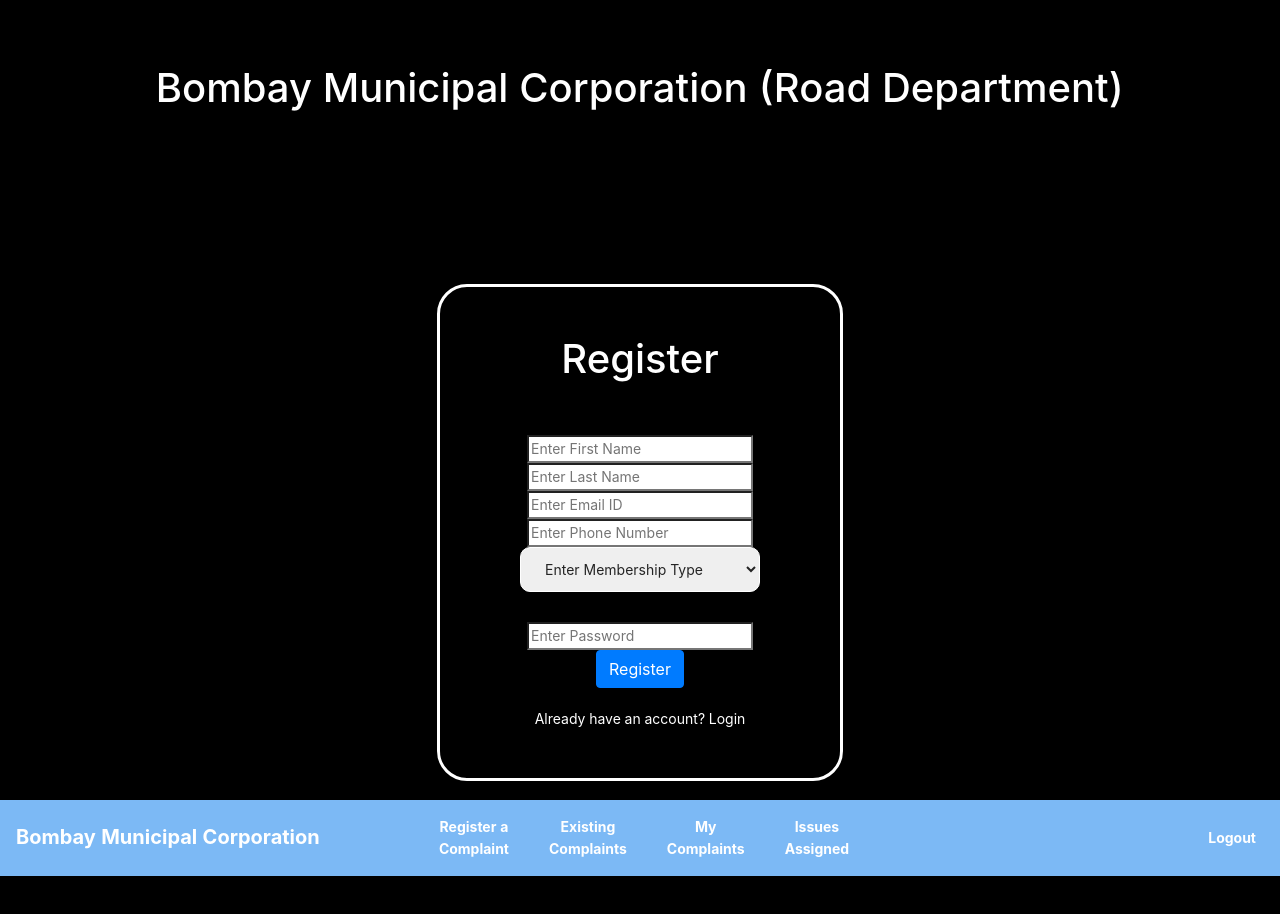
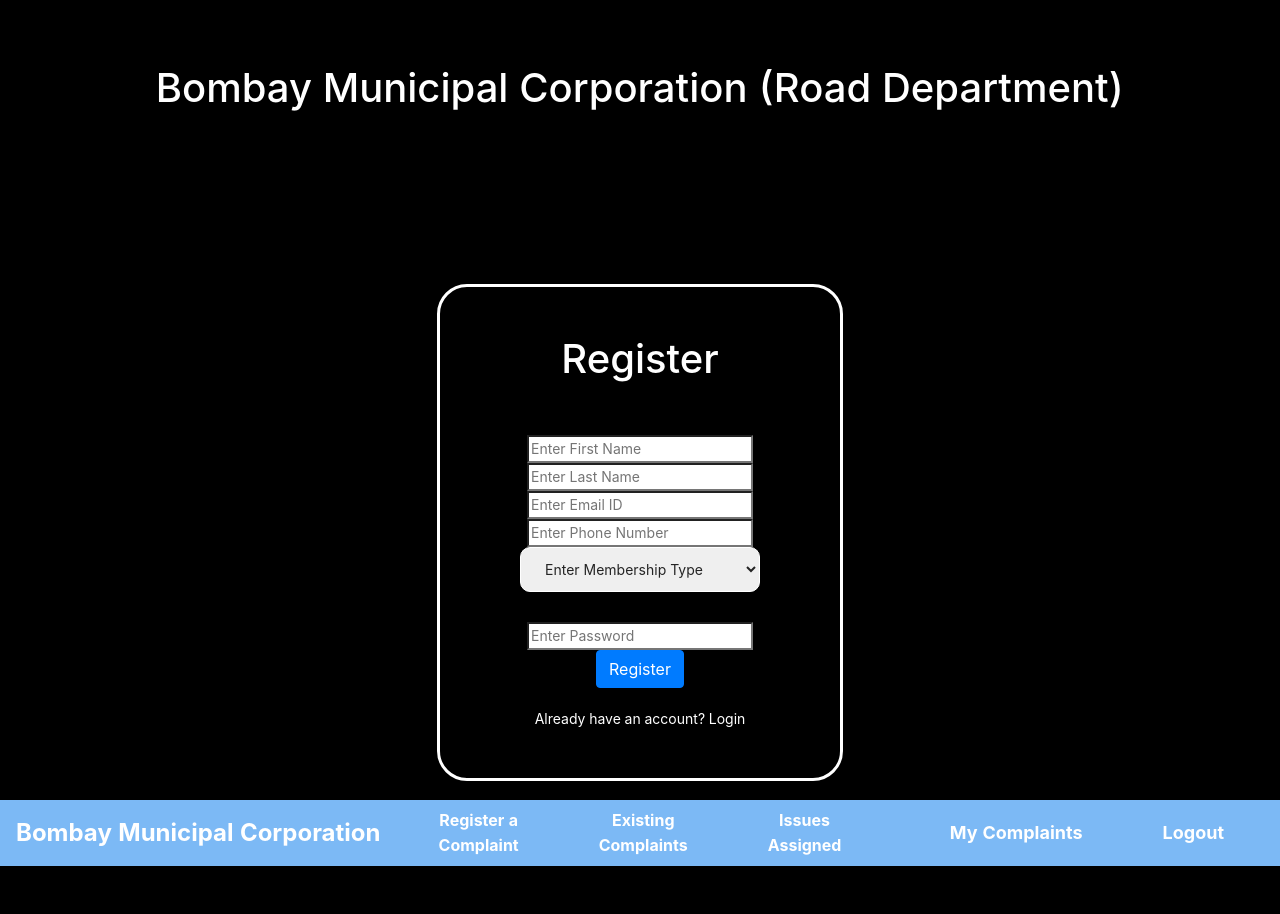
Before and after one commit to arpitm859/Road-App, a React (Create React App) app in the folder client/: page /register in a window 1280 px wide. Shown: the top 914 px of the page. Built offline with nearby package versions, Linux system fonts and the light colour scheme.

Commit message:
improved layout and navbar

```diff
--- /dev/null
+++ b/client/src/components/navbar/navbar.css
@@ -0,0 +1,17 @@
+#boxStyle{
+      margin-left: 1rem;
+      margin-right: 1rem;
+      padding: 0rem 1.5rem 0rem 1.5rem;
+}
+
+#boxStyle:hover {
+      background-color: white;
+      border-radius: 12px;
+      color:#7CB9F5 !important;
+}
+
+#boxStyle:active {
+      background-color: white;
+      border-radius: 12px;
+      color:#7CB9F5 !important;
+}
--- a/client/src/components/navbar/navbar.jsx
+++ b/client/src/components/navbar/navbar.jsx
@@ -1,16 +1,18 @@
 import { React } from 'react';
 import { Navbar, Nav } from 'react-bootstrap';
 import {Link} from 'react-router-dom';
+import './navbar.css';
 
 const Navbars = () => {
 	return (
 		<div>
 			<Navbar style={{ backgroundColor: '#7CB9F5', fontWeight: 'bold' }}>
+			<Navbar.Toggle aria-controls="basic-navbar-nav" />
 				<div className='navbar-collapse collapse w-100 order-1 order-md-0 dual-collapse2'>
 					<ul class='navbar-nav mr-auto'>
 						<li class='nav-item active'>
 							<Link to='/landing-page'>
-								<Navbar.Brand class='nav-link' style={{ color: 'white' }}>
+								<Navbar.Brand class='nav-link' style={{ color: 'white', fontSize:'24px' }}>
 									Bombay Municipal Corporation
 								</Navbar.Brand>
 							</Link>
@@ -20,29 +22,25 @@
 				<div className='mx-auto'>
 					<Nav>
 						<Nav.Link
+							id="boxStyle"
 							href='/complains'
-							style={{ color: 'white', paddingLeft: '1rem' }}
+							style={{ color: 'white', fontSize:'16px' }}
 							class='navbar-brand mx-auto'
 						>
 							Register a Complaint
 						</Nav.Link>
 						<Nav.Link
+							id="boxStyle"
 							href='/existing-complaints'
-							style={{ color: 'white', paddingLeft: '2rem' }}
+							style={{ color: 'white', fontSize:'16px' }}
 							class='navbar-brand mx-auto'
 						>
 							Existing Complaints
 						</Nav.Link>
 						<Nav.Link
-							href='/my-complaints'
-							style={{ color: 'white', paddingLeft: '2rem' }}
-							class='navbar-brand mx-auto'
-						>
-							My Complaints
-						</Nav.Link>
-						<Nav.Link
+							id="boxStyle"
 							href='/my-issues'
-							style={{ color: 'white', paddingLeft: '2rem' }}
+							style={{ color: 'white', fontSize:'16px'  }}
 							class='navbar-brand mx-auto'
 						>
 							Issues Assigned
@@ -51,19 +49,26 @@
 				</div>
 				<div class='navbar-collapse collapse w-100 order-3 dual-collapse2'>
 					<ul class='navbar-nav ml-auto'>
-						<li class='nav-item'>
 							<Nav.Link
+								id="boxStyle"
+								href='/my-complaints'
+								style={{ color: 'white', fontSize:'18px' }}
+								class='navbar-brand mx-auto'
+							>
+								My Complaints
+							</Nav.Link>
+							<Nav.Link
+								id="boxStyle"
 								href='/'
 								onClick={() => {
 									localStorage.removeItem('token');
 									localStorage.removeItem('userID');
 								}}
-								style={{ color: 'white' }}
+								style={{ color: 'white', fontSize:'18px' }}
 								class='nav-link'
 							>
 								Logout
 							</Nav.Link>
-						</li>
 					</ul>
 				</div>
 			</Navbar>
--- a/client/src/pages/complains/complains.jsx
+++ b/client/src/pages/complains/complains.jsx
@@ -398,7 +398,7 @@
 							</div>
 						</div>
 						<Divider style={{ fontSize: '22px', margin: '2rem 0' }}>
-							Upload Files
+							Upload Complaint Image
 						</Divider>
 					</div>
 					<UploadComponent />
--- a/client/src/pages/existingComplaints/existingComplaints.jsx
+++ b/client/src/pages/existingComplaints/existingComplaints.jsx
@@ -8,13 +8,25 @@
 const ExistingComplaints = () => {
 	let id = '';
 	const [data, setData] = useState([]);
-	useEffect(() => {
+	const filtered = [];
+
+	useEffect( async () => {
 		const config = {
 			headers: {
 				Authorization: 'Bearer ' + localStorage.getItem('token'),
 			},
 		};
-		axios.get('/complaints/all', config).then((json) => setData(json.data));
+		await axios.get('/complaints/all', config).then((json) => {
+			console.log(json);
+			console.log(json.data);
+			json.data.map((complaint) => {
+				if(complaint.status!==11){
+					filtered.push(complaint)
+				}
+			})
+			console.log(filtered);
+			setData(filtered);
+		});
 	}, []);
 	const renderCards = () => {
 		const onSubmit = async (_id) => {
--- a/client/src/pages/landingPage/landingPage.css
+++ b/client/src/pages/landingPage/landingPage.css
@@ -1,4 +1,16 @@
-.flex-container {
+.layout {
       display: flex;
-      flex-direction: column;
+      flex-direction: row;
+      width: 100vw;
+      height:100vh;
+      overflow: hidden;
 }
+
+.chartContainer{
+      background-color: white;
+      /* width:50vw;
+      height:40vh; */
+      margin:3rem;
+      border-color: black;
+      border-width: medium;
+}
--- a/client/src/pages/landingPage/landingPage.jsx
+++ b/client/src/pages/landingPage/landingPage.jsx
@@ -7,6 +7,7 @@
 import { Pie } from 'react-chartjs-2';
 import { useState, useEffect} from 'react';
 import axios from 'axios';
+import './landingPage.css';
 
 const LandingPage = () => {
 
@@ -27,7 +28,7 @@
 				if(complaint.status===0){
 					registered+=1
 				}
-				else if(complaint.resolved===true){
+				else if(complaint.resolved===true || complaint.status===11){
 					solved+=1
 				}
 				else if(complaint.status>0 && complaint.status<11){
@@ -55,8 +56,6 @@
 			]
 		}],
 	}
-	console.log(datapoints);
-	console.log(data.datasets[0].data);
 
 	const pieOptions = {
 		maintainAspectRatio: false,
@@ -68,9 +67,9 @@
 	}
 
 	return (
-		<div className="flex-container">
-			<div className="flex-child">
-				<Carousel autoplay  style={{width:'50%', height:'100%',marginTop:'8rem',marginLeft:'2.5rem'}}>
+		<div className="layout">
+			<div>
+				<Carousel autoplay  style={{width:'50vw',height:'50vh',marginTop:'8rem',marginLeft:'2.5rem'}}>
 					<div>
 						<img style={carouselStyle} src={image1} alt="image 1" />
 					</div>
@@ -85,7 +84,11 @@
 					</div>
 				</Carousel>
 			</div>
-				<div className="flex-child">
+			<div>
+				<div>
+
+				</div>
+				<div className = "chartContainer">
 					<Pie
 						data={data}
 						options = {pieOptions}
@@ -93,6 +96,7 @@
 						height = {300}
 					/>
 				</div>
+			</div>
 		</div>
 	);
 };
```
Also changed, not shown: client/src/components/mozy.svg (added).
